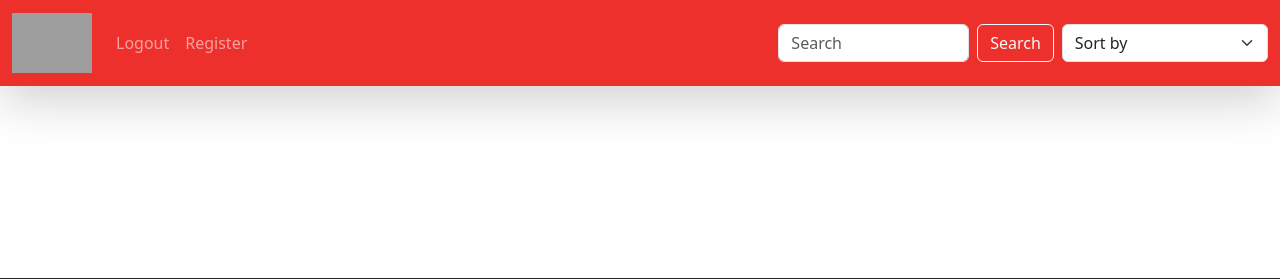
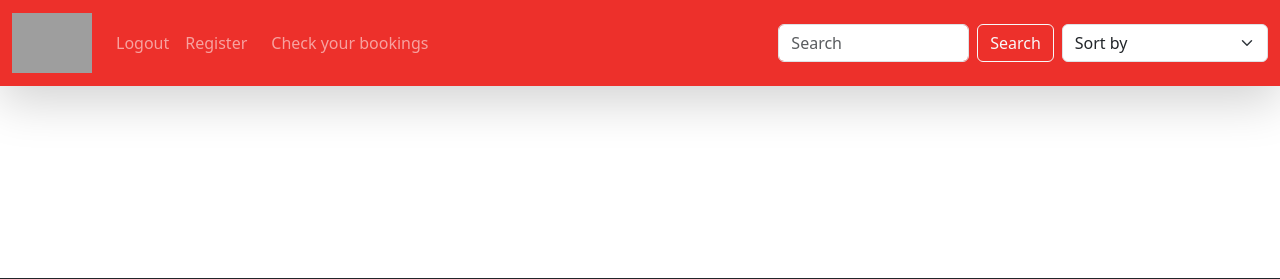
Before and after one commit to ZukaZuka-glitch/OYO-Clone, a Django app: page / in a window 1280 px wide. Shown: the top 279 px of the page. Run offline with Django 5.2, Linux system fonts and the light colour scheme; the visitor is signed in with stand-in values (Sample User, id 1); parts of the project's set-up code (start-up, migrations or seed data) failed here and were passed over; grey boxes are pictures that could not be loaded.

Commit message:
Added functionality for user to check the bookings

```diff
--- a/home/templates/utils/navbar.html
+++ b/home/templates/utils/navbar.html
@@ -3,7 +3,8 @@
     <a class="navbar-brand" href="{% url 'index' %}">
         <img src="https://static.vecteezy.com/system/resources/previews/018/970/034/non_2x/oyo-white-logo-on-red-background-free-vector.jpg" height="60">
     </a>
-    <button class="navbar-toggler" type="button" data-bs-toggle="collapse" data-bs-target="#navbarSupportedContent" aria-controls="navbarSupportedContent" aria-expanded="false" aria-label="Toggle navigation">
+    <button class="navbar-toggler" type="button" data-bs-toggle="collapse" data-bs-target="#navbarSupportedContent"
+            aria-controls="navbarSupportedContent" aria-expanded="false" aria-label="Toggle navigation">
       <span class="navbar-toggler-icon"></span>
     </button>
     <div class="collapse navbar-collapse" id="navbarSupportedContent">
@@ -15,21 +16,24 @@
             <a class="nav-link" href="{% url 'user-login' %}">Login</a>
           {% endif %}
         </li>
-        <li class="nav-item dropdown">
+        <li class="nav-item">
           <a class="nav-link" href="{% url 'user-register' %}">Register</a>
         </li>
+        {% if user.is_authenticated %}
+        <li class="nav-item">
+          <a class="nav-link btn btn-primary ms-2" href="{% url 'user_check_bookings' %}">Check your bookings</a>
+        </li>
+        {% endif %}
       </ul>
       <form class="d-flex" role="search">
         <input name="search" class="form-control me-2" type="search" placeholder="Search" aria-label="Search">
         <button class="btn btn-outline-light" type="submit">Search</button>
-
         <select name="sort" class="form-select ms-2">
           <option value="" disabled selected>Sort by</option>
           <option value="sort_low">Low to High</option>
           <option value="sort_high">High to Low</option>
         </select>
       </form>
-
     </div>
   </div>
 </nav>
```
Lines whose indentation alone changed are shown as unchanged.
